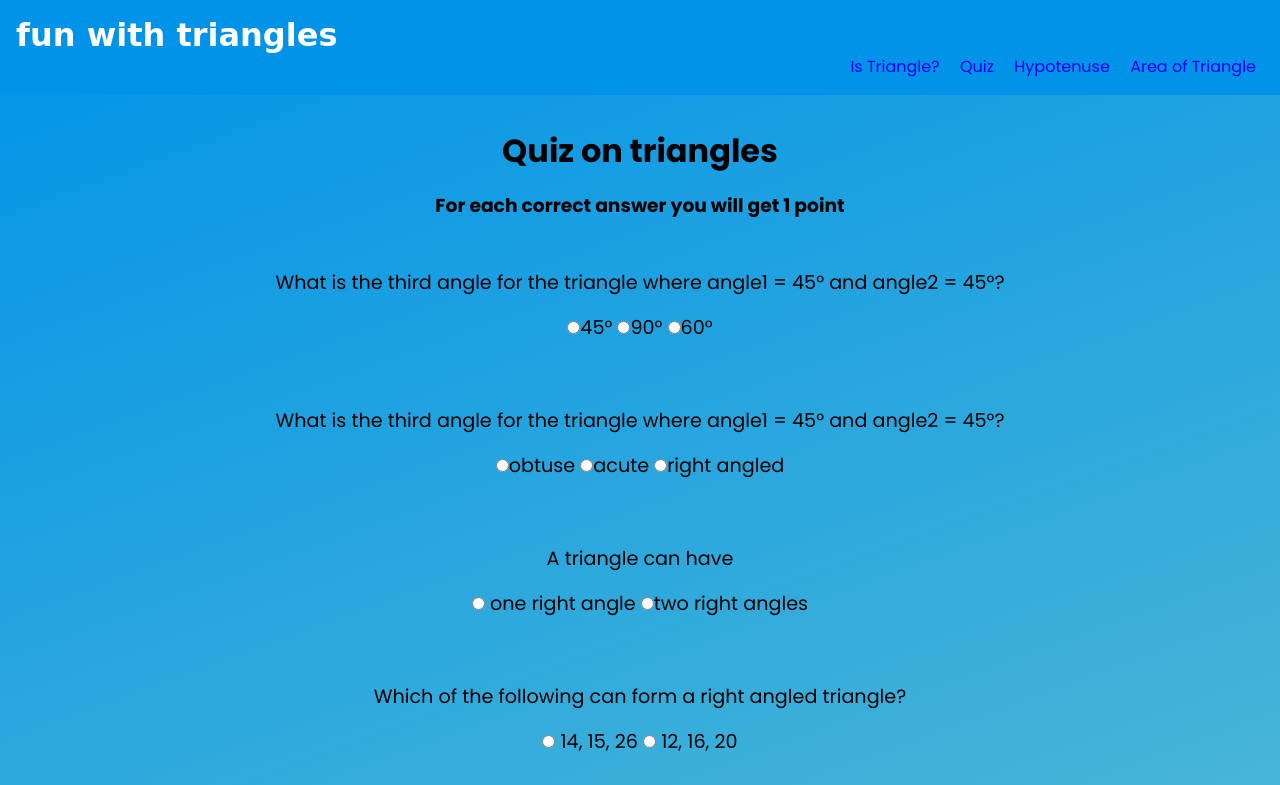
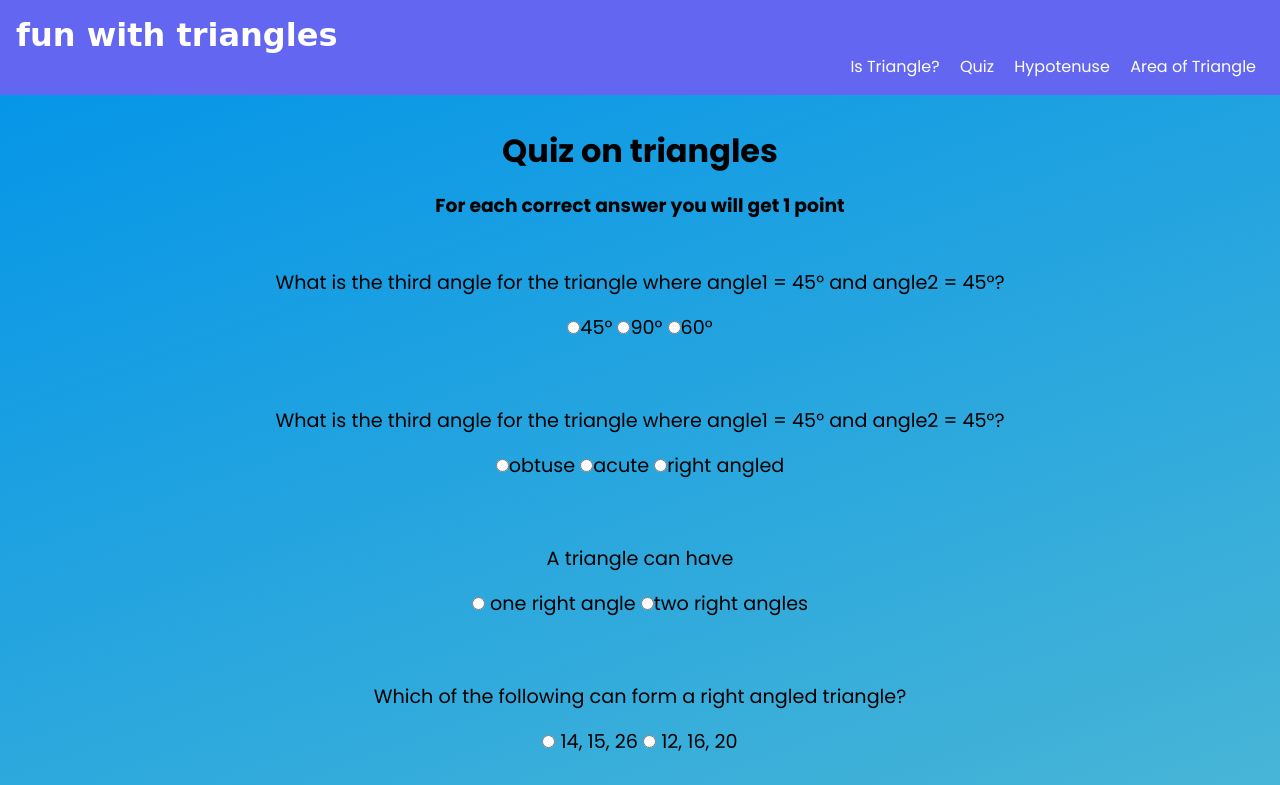
Before and after one commit to santajitpatra/learn-triangles, a plain HTML site: page index.html in a window 1280 px wide. Shown: the top 785 px of the page. Drawn offline with Linux system fonts and the light colour scheme.

Commit message:
add: nav color change

```diff
--- a/style.css
+++ b/style.css
@@ -32,6 +32,7 @@ html {
     --background-gradient: linear-gradient(160deg, #0093E9 0%, #80D0C7 100%);
     --black: #000;
     --white: #fff;
+    --nav: #6366f1;
 
   }
 
@@ -39,7 +40,7 @@ html {
 
 header {
   padding: 1rem;
-  background-color: var(--background-dark);
+  background-color: var(--nav);
   color: #fff;
 }
 
@@ -54,6 +55,10 @@ nav {
 
 nav > a {
   padding: 0 0.5rem;
+  color: var(--white);
+}
+nav > a:hover {
+  color: var(--background-dark);
 }
 
 /* Main */
```
